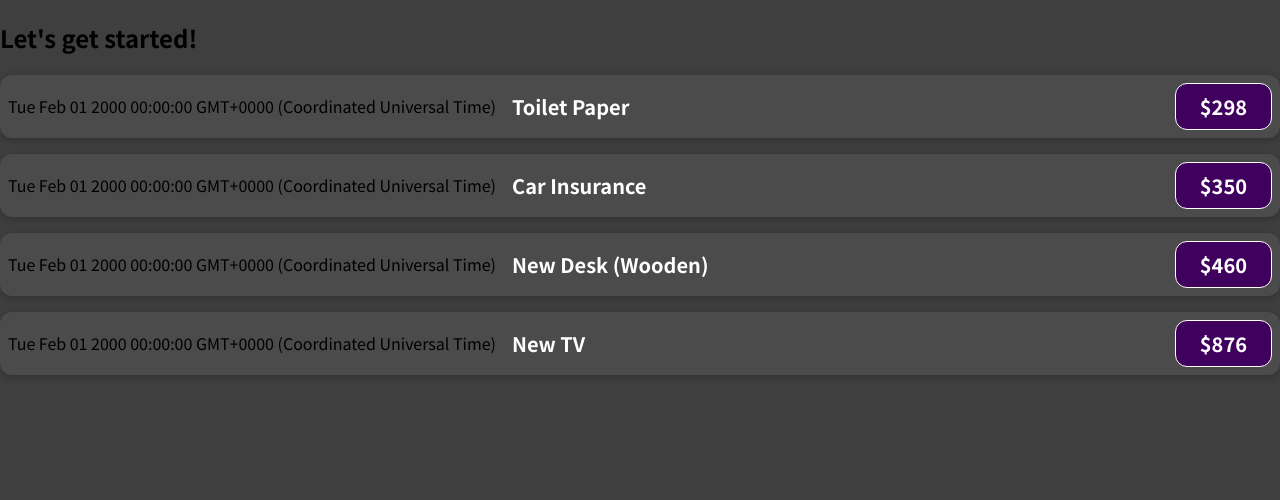
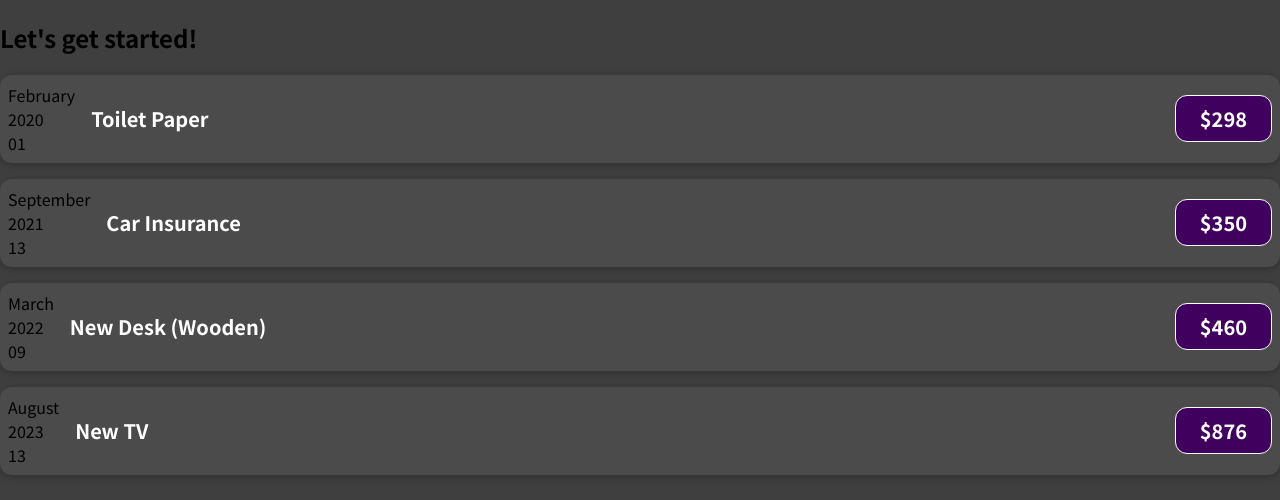
Before and after one commit to AhmadRaza9/react-practice, a JavaScript app: page / in a window 1280 px wide. Shown: the top 500 px of the page. Built offline with nearby package versions, Linux system fonts and the light colour scheme.

Commit message:
Adding noraml js logic

```diff
--- a/src/App.js
+++ b/src/App.js
@@ -5,25 +5,25 @@
       id: "e1",
       title: "Toilet Paper",
       amount: 298,
-      date: new Date(2000, 1, 1).toString(),
+      date: new Date(2020, 1, 1),
     },
     {
       id: "e2",
       title: "Car Insurance",
       amount: 350,
-      date: new Date(2000, 1, 1).toString(),
+      date: new Date(2021, 8, 13),
     },
     {
       id: "e3",
       title: "New Desk (Wooden)",
       amount: 460,
-      date: new Date(2000, 1, 1).toString(),
+      date: new Date(2022, 2, 9),
     },
     {
       id: "e4",
       title: "New TV",
       amount: 876,
-      date: new Date(2000, 1, 1).toString(),
+      date: new Date(2023, 7, 13),
     },
   ];
 
--- a/src/components/ExpenseItem.js
+++ b/src/components/ExpenseItem.js
@@ -1,12 +1,16 @@
 import "./ExpenseItem.css";
 
 function ExpenseItem(props) {
-  const expenseDate = new Date(2021, 2, 28);
-  const expenseTitle = "Car Insurance";
-  const expenseAmount = 325;
+  const month = props.date.toLocaleString("en-US", { month: "long" });
+  const year = props.date.getUTCFullYear();
+  const day = props.date.toLocaleString("en-US", { day: "2-digit" });
   return (
     <div className="expense-item">
-      <div>{props.date}</div>
+      <div>
+        <div>{month}</div>
+        <div>{year}</div>
+        <div>{day}</div>
+      </div>
       <div className="expense-item__description">
         <h2>{props.title}</h2>
         <div className="expense-item__price">${props.amount}</div>
```
